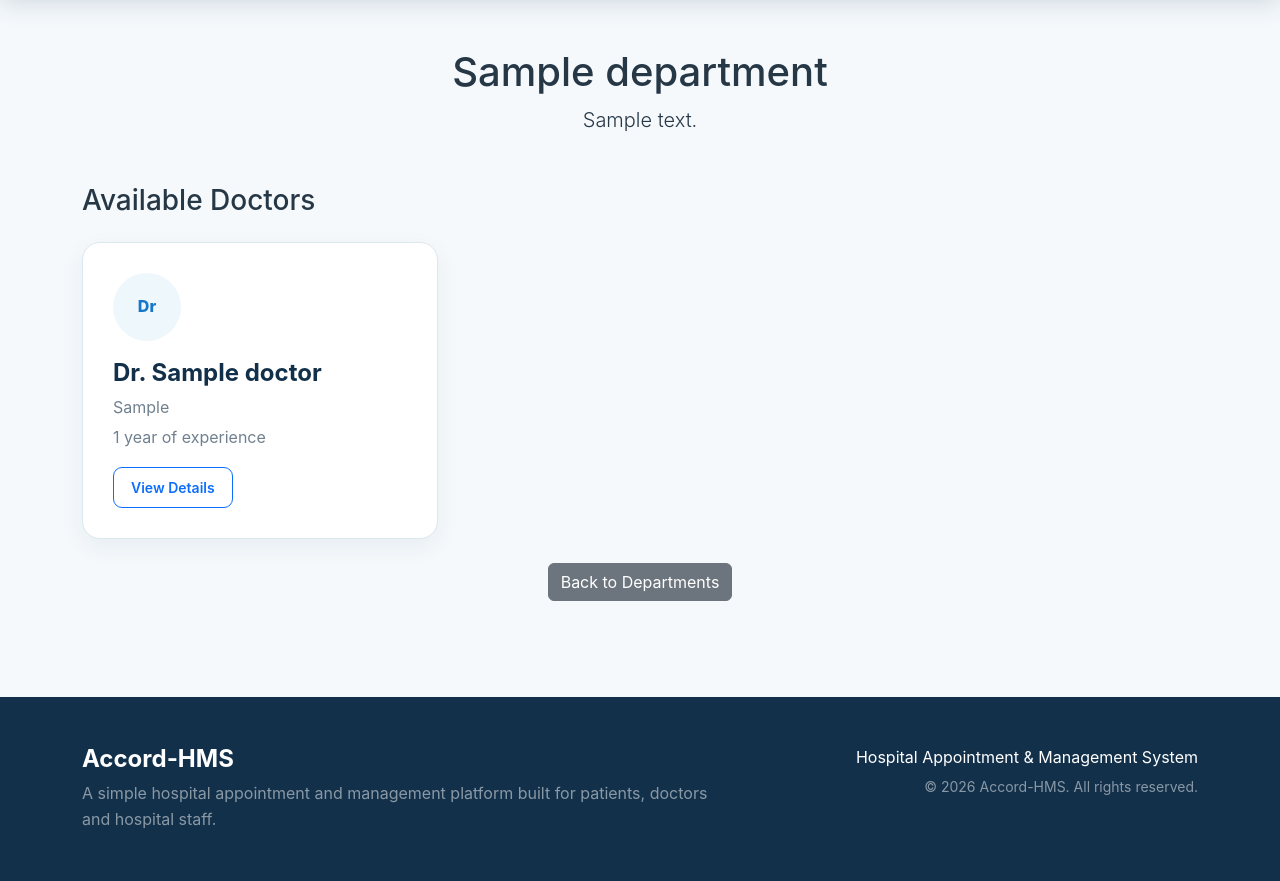
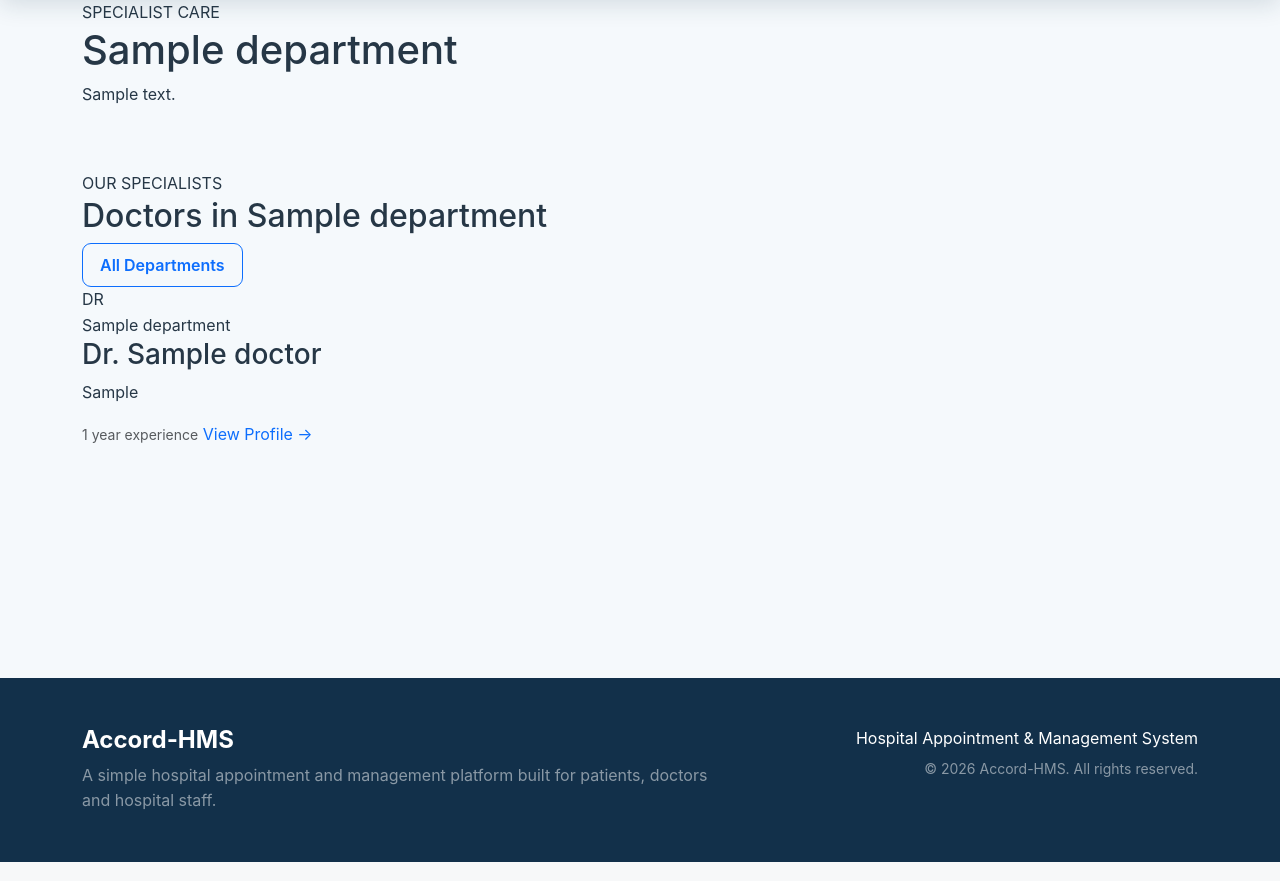
Before and after one commit to adityatiwari-git/Accord-HMS, a Django app: page /departments/1/ in a window 1280 px wide. Shown: the part 70-951 px from the top of the page. Run offline with Django 5.2, Linux system fonts and the light colour scheme; tables that the repository leaves empty hold one stand-in row (values such as "Sample post").

Commit message:
Polish department detail UI

```diff
--- a/templates/department.html
+++ b/templates/department.html
@@ -3,35 +3,36 @@
 {% block title %}{{ department.name }} | Accord-HMS{% endblock %}
 
 {% block content %}
+<section class="page-hero compact-hero">
+    <div class="container">
+        <span class="eyebrow">SPECIALIST CARE</span>
+        <h1>{{ department.name }}</h1>
+        <p>{{ department.description }}</p>
+    </div>
+</section>
+
 <section class="py-5">
     <div class="container">
-        <div class="text-center mb-5">
-            <h1>{{ department.name }}</h1>
-            <p class="lead">{{ department.description }}</p>
+        <div class="section-heading-row">
+            <div><span class="eyebrow">OUR SPECIALISTS</span><h2>Doctors in {{ department.name }}</h2></div>
+            <a href="{% url 'departments' %}" class="btn btn-outline-primary">All Departments</a>
         </div>
-
-        <h3 class="mb-4">Available Doctors</h3>
 
         <div class="row g-4">
             {% for doctor in doctors %}
             <div class="col-md-6 col-lg-4">
-                <div class="feature-card">
-                    <div class="doctor-avatar">Dr</div>
-                    <h4>Dr. {{ doctor.name }}</h4>
-                    <p class="mb-1">{{ doctor.qualification }}</p>
-                    <p>{{ doctor.experience }} year{{ doctor.experience|pluralize }} of experience</p>
-                    <a href="{% url 'doctor_detail' doctor.id %}" class="btn btn-outline-primary btn-sm">View Details</a>
-                </div>
+                <article class="mini-doctor-card">
+                    <div class="mini-avatar">DR</div>
+                    <span class="specialty-pill">{{ department.name }}</span>
+                    <h3>Dr. {{ doctor.name }}</h3>
+                    <p>{{ doctor.qualification }}</p>
+                    <span class="small text-muted">{{ doctor.experience }} year{{ doctor.experience|pluralize }} experience</span>
+                    <a href="{% url 'doctor_detail' doctor.id %}" class="card-link mt-3">View Profile <span>→</span></a>
+                </article>
             </div>
             {% empty %}
-            <div class="col-12">
-                <p class="text-muted">No available doctors are listed for this department yet.</p>
-            </div>
+            <div class="col-12"><div class="empty-state text-center"><h4>No doctors available</h4><p class="text-muted mb-0">Doctors for this department can be added through the admin panel.</p></div></div>
             {% endfor %}
-        </div>
-
-        <div class="text-center mt-4">
-            <a href="{% url 'departments' %}" class="btn btn-secondary">Back to Departments</a>
         </div>
     </div>
 </section>
```
